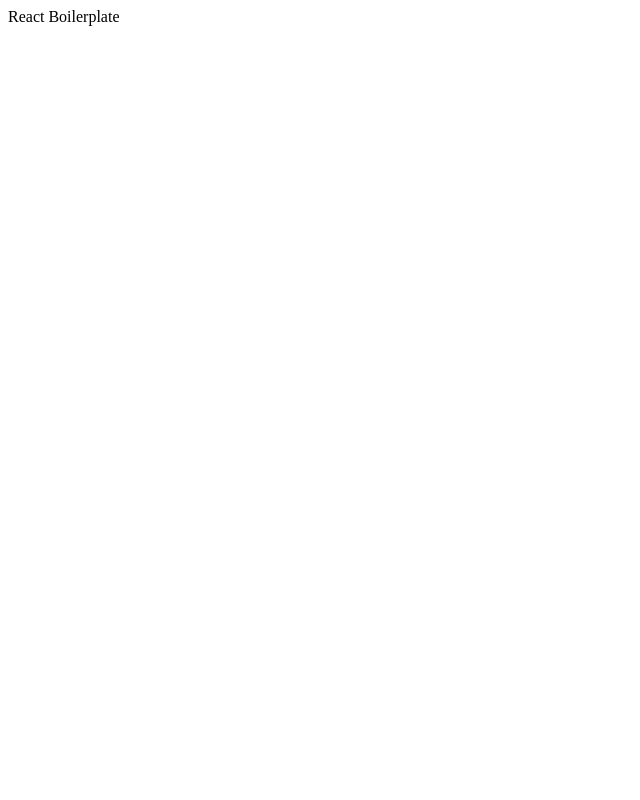
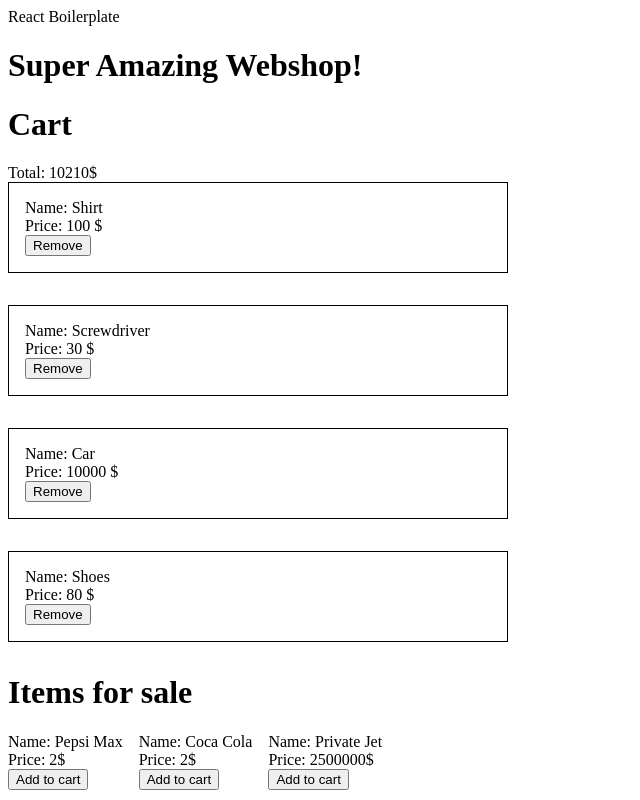
Before and after one commit to GV94/redux-lesson, a React app: page / in a window 1280 px wide. Shown: the whole page, without its empty margins (0-640 px from the left). Built offline with nearby package versions, Linux system fonts and the light colour scheme.

Commit message:
add redux, an example reducer and some example actions

```diff
--- a/src/App.tsx
+++ b/src/App.tsx
@@ -1,8 +1,19 @@
 import { FC } from "react";
+import { Provider } from "react-redux";
 import styled from "styled-components";
+import { Cart } from "./components/Cart";
+import { ItemListing } from "./components/ItemListing";
+import store from "./store/store";
 
 const Container = styled.div``;
 
 export const App: FC = () => {
-  return <Container>React Boilerplate</Container>;
+  return (
+    <Provider store={store}>
+      <Container>React Boilerplate</Container>
+      <h1>Super Amazing Webshop!</h1>
+      <Cart />
+      <ItemListing />
+    </Provider>
+  );
 };
--- /dev/null
+++ b/src/components/Cart.tsx
@@ -0,0 +1,40 @@
+import { useDispatch } from "react-redux";
+import { useCartItems } from "../hooks/useCartItems";
+import { actions } from "../store/cartReducer";
+import { TotalPrice } from "./TotalPrice";
+
+export const Cart = () => {
+  const items = useCartItems();
+
+  const dispatch = useDispatch();
+
+  const removeFromCart = (item: any) => {
+    dispatch({
+      type: actions.REMOVE_FROM_CART,
+      payload: { item },
+    });
+  };
+
+  return (
+    <div style={{ width: "500px" }}>
+      <h1>Cart</h1>
+      <TotalPrice />
+      <div>
+        {items.map((item: any) => (
+          <div
+            key={item.id}
+            style={{
+              border: "1px solid black",
+              marginBottom: "2rem",
+              padding: "1rem",
+            }}
+          >
+            <div>Name: {item.name}</div>
+            <div>Price: {item.priceString}</div>
+            <button onClick={() => removeFromCart(item)}>Remove</button>
+          </div>
+        ))}
+      </div>
+    </div>
+  );
+};
--- /dev/null
+++ b/src/components/ItemListing.tsx
@@ -0,0 +1,46 @@
+import { useDispatch } from "react-redux";
+import { actions } from "../store/cartReducer";
+
+const itemsForSale = [
+  {
+    id: 5,
+    name: "Pepsi Max",
+    priceString: "2$",
+    price: 2,
+  },
+  {
+    id: 6,
+    name: "Coca Cola",
+    priceString: "2$",
+    price: 2,
+  },
+  {
+    id: 7,
+    name: "Private Jet",
+    priceString: "2500000$",
+    price: 2500000,
+  },
+];
+
+export const ItemListing = () => {
+  const dispatch = useDispatch();
+
+  const addToCart = (item: any) => {
+    dispatch({ type: actions.ADD_TO_CART, payload: { item } });
+  };
+
+  return (
+    <div>
+      <h1>Items for sale</h1>
+      <div style={{ display: "flex" }}>
+        {itemsForSale.map((item) => (
+          <div style={{ marginRight: "1rem" }}>
+            <div>Name: {item.name}</div>
+            <div>Price: {item.priceString}</div>
+            <button onClick={() => addToCart(item)}>Add to cart</button>
+          </div>
+        ))}
+      </div>
+    </div>
+  );
+};
--- /dev/null
+++ b/src/components/TotalPrice.tsx
@@ -0,0 +1,7 @@
+import { useSelector } from "react-redux";
+import { selectTotalPrice } from "../store/selectors";
+
+export const TotalPrice = () => {
+  const totalPrice = useSelector(selectTotalPrice);
+  return <div>Total: {totalPrice}$</div>;
+};
--- /dev/null
+++ b/src/hooks/useCartItems.ts
@@ -0,0 +1,8 @@
+import { useSelector } from "react-redux";
+import { RootState } from "../store/store";
+
+export const useCartItems = () => {
+  /* useSelector is a hook that lets us get things from the redux store */
+  const items = useSelector<RootState, any>((state) => state.cart.items);
+  return items;
+};
--- /dev/null
+++ b/src/store/cartReducer.ts
@@ -0,0 +1,36 @@
+import { AnyAction } from "redux";
+
+export interface CartState {
+  items: any[];
+}
+
+const initialState = {
+  items: [
+    { id: 1, name: "Shirt", priceString: "100 $", price: 100 },
+    { id: 2, name: "Screwdriver", priceString: "30 $", price: 30 },
+    { id: 3, name: "Car", priceString: "10000 $", price: 10000 },
+    { id: 4, name: "Shoes", priceString: "80 $", price: 80 },
+  ],
+};
+
+export const actions = {
+  ADD_TO_CART: "ADD_TO_CART",
+  REMOVE_FROM_CART: "REMOVE_FROM_CART",
+};
+
+export function cartReducer(state = initialState, action: AnyAction) {
+  switch (action.type) {
+    case actions.ADD_TO_CART:
+      return {
+        ...state,
+        items: [...state.items, action.payload.item],
+      };
+    case actions.REMOVE_FROM_CART:
+      return {
+        ...state,
+        items: state.items.filter((item) => item.id !== action.payload.item.id),
+      };
+    default:
+      return state;
+  }
+}
--- /dev/null
+++ b/src/store/selectors.ts
@@ -0,0 +1,7 @@
+import { createSelector } from "reselect";
+
+const selectItems = (state: any) => state.cart.items;
+
+export const selectTotalPrice = createSelector(selectItems, (items) =>
+  items.reduce((sum: number, item: any) => sum + item.price, 0)
+);
--- /dev/null
+++ b/src/store/store.ts
@@ -0,0 +1,12 @@
+import { combineReducers, configureStore } from "@reduxjs/toolkit";
+import { cartReducer, CartState } from "./cartReducer";
+
+export interface RootState {
+  cart: CartState;
+}
+
+export default configureStore({
+  reducer: combineReducers({
+    cart: cartReducer,
+  }),
+});
```
Also changed, not shown: package.json (+6 -1 lines), .babelrc, 1 other file (tests, documents, lock files or other folders).
